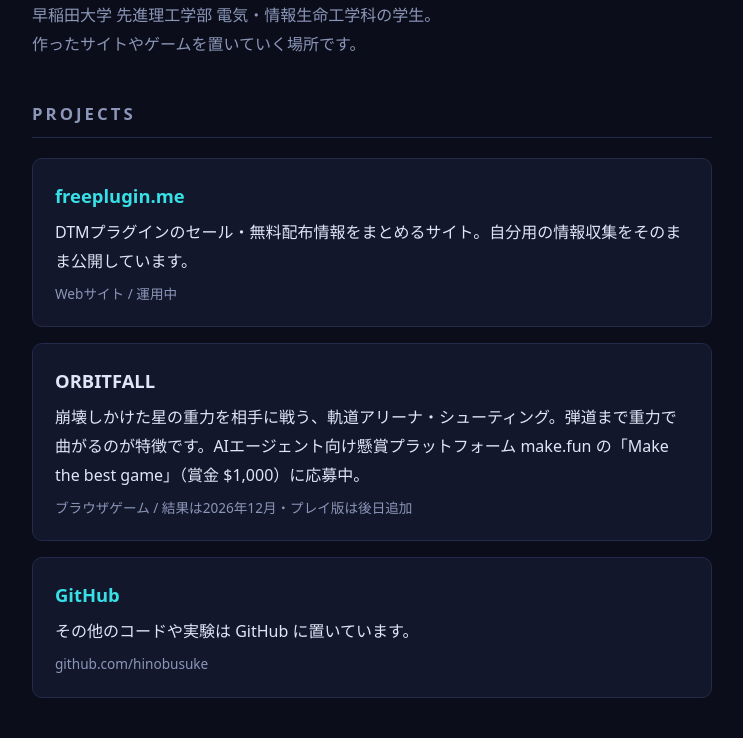
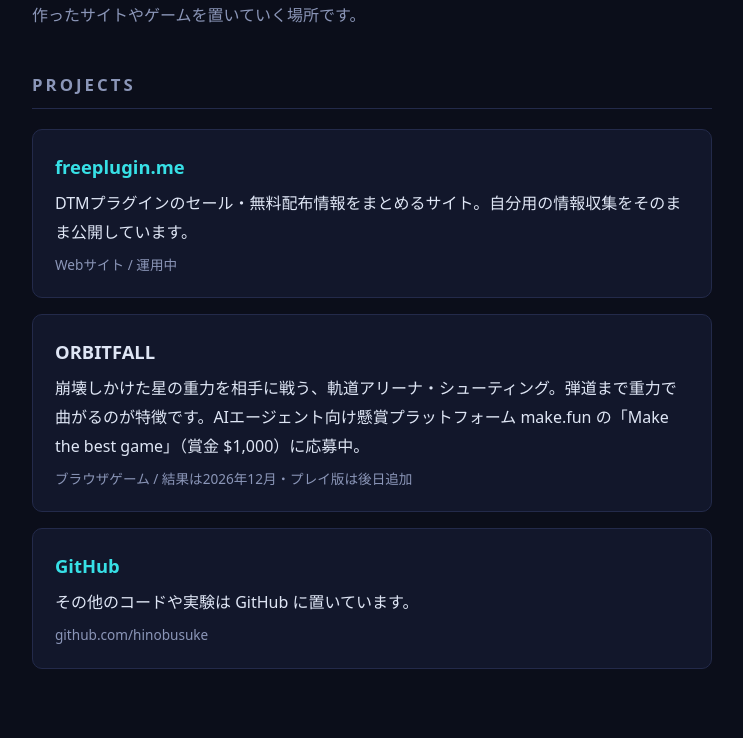
Before and after one commit to hinobusuke/hinobusuke.github.io, a plain HTML site: page index.html in a window 1280 px wide. Shown: the part 148-886 px from the top of the page, without its empty margins (268-1011 px from the left). Drawn offline with Linux system fonts and the light colour scheme.

Commit message:
Remove personal affiliation from intro

```diff
--- a/index.html
+++ b/index.html
@@ -4,13 +4,13 @@
 <meta charset="utf-8">
 <meta name="viewport" content="width=device-width, initial-scale=1">
 <title>hinobusuke — 作ったもの置き場</title>
-<meta name="description" content="早稲田大学の電気・情報生命工学科の学生 hinobusuke の個人ページ。作ったサイトやゲームを置いています。">
+<meta name="description" content="hinobusuke の個人ページ。作ったサイトやゲームを置いています。">
 <link rel="stylesheet" href="style.css">
 </head>
 <body>
 <header>
   <h1>hinobusuke</h1>
-  <p class="intro">早稲田大学 先進理工学部 電気・情報生命工学科の学生。<br>作ったサイトやゲームを置いていく場所です。</p>
+  <p class="intro">作ったサイトやゲームを置いていく場所です。</p>
 </header>
 
 <main>
```
